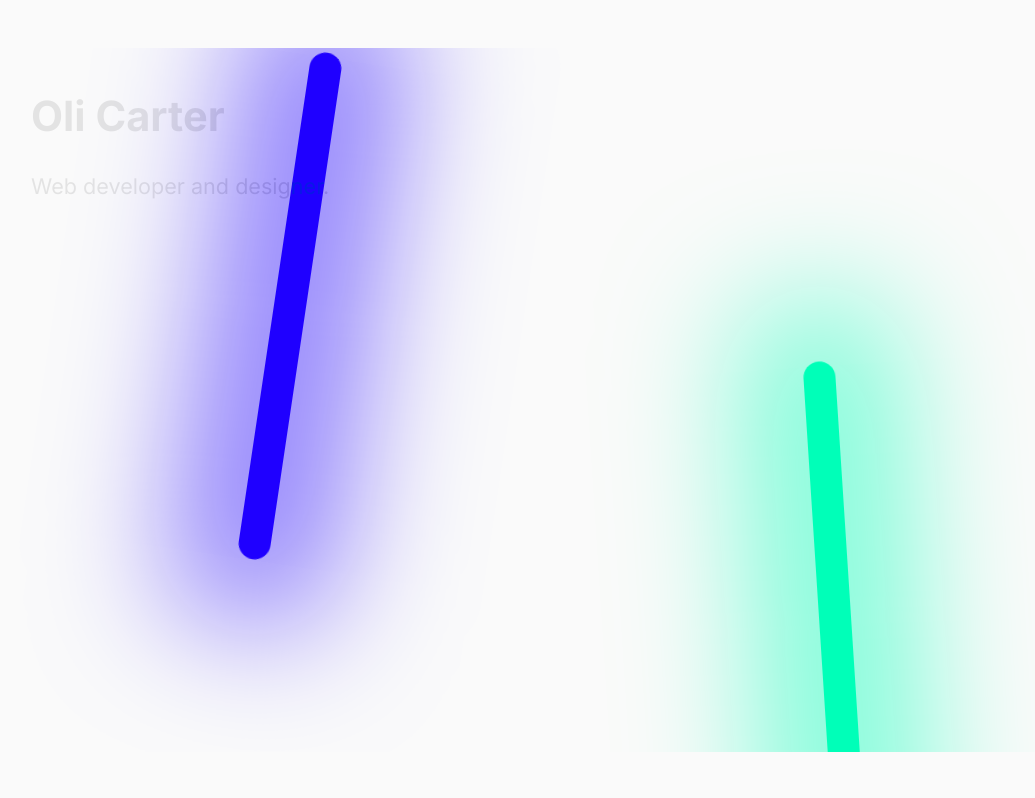
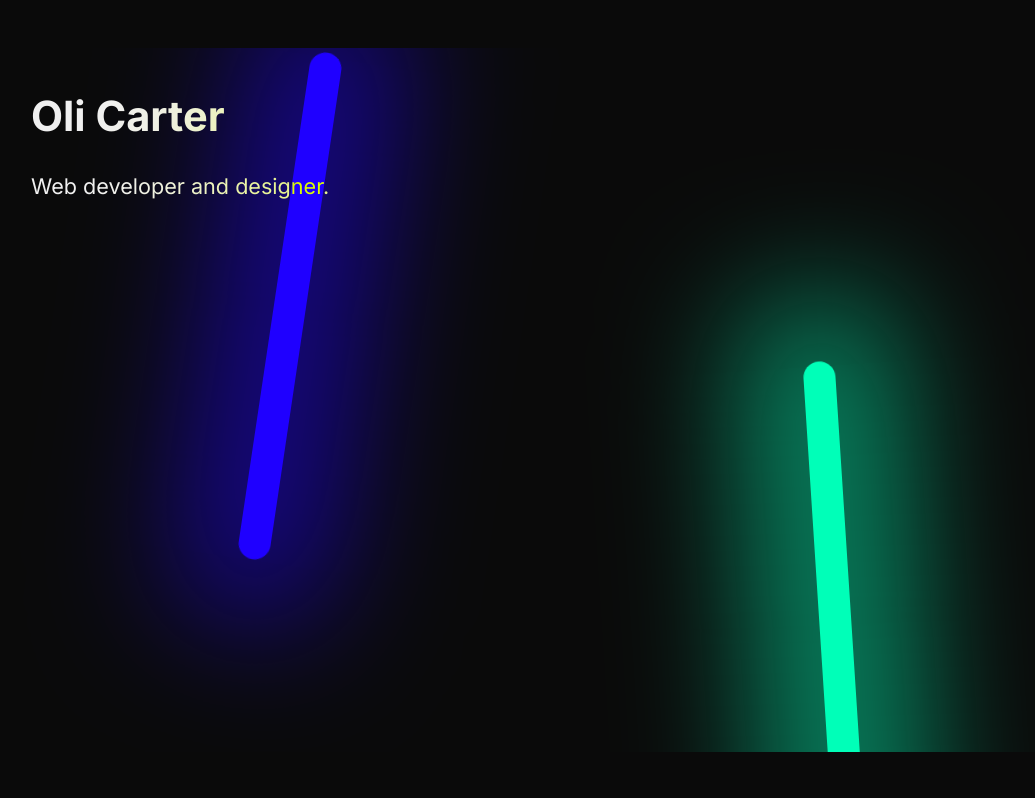
Before and after one commit to olicarter/portfolio, a Next.js app: page / in a window 1280 px wide. Shown: the top 798 px of the page, without its empty margins (65-1100 px from the left). Built offline with nearby package versions, Linux system fonts and the light colour scheme.

Commit message:
🐛 Remove light theme

```diff
--- a/app/globals.css
+++ b/app/globals.css
@@ -3,7 +3,7 @@
 @tailwind utilities;
 
 body {
-  @apply bg-neutral-50 dark:bg-neutral-950 dark:text-neutral-50 text-neutral-900;
+  @apply bg-neutral-950 text-neutral-50;
 }
 
 h1 {
```
